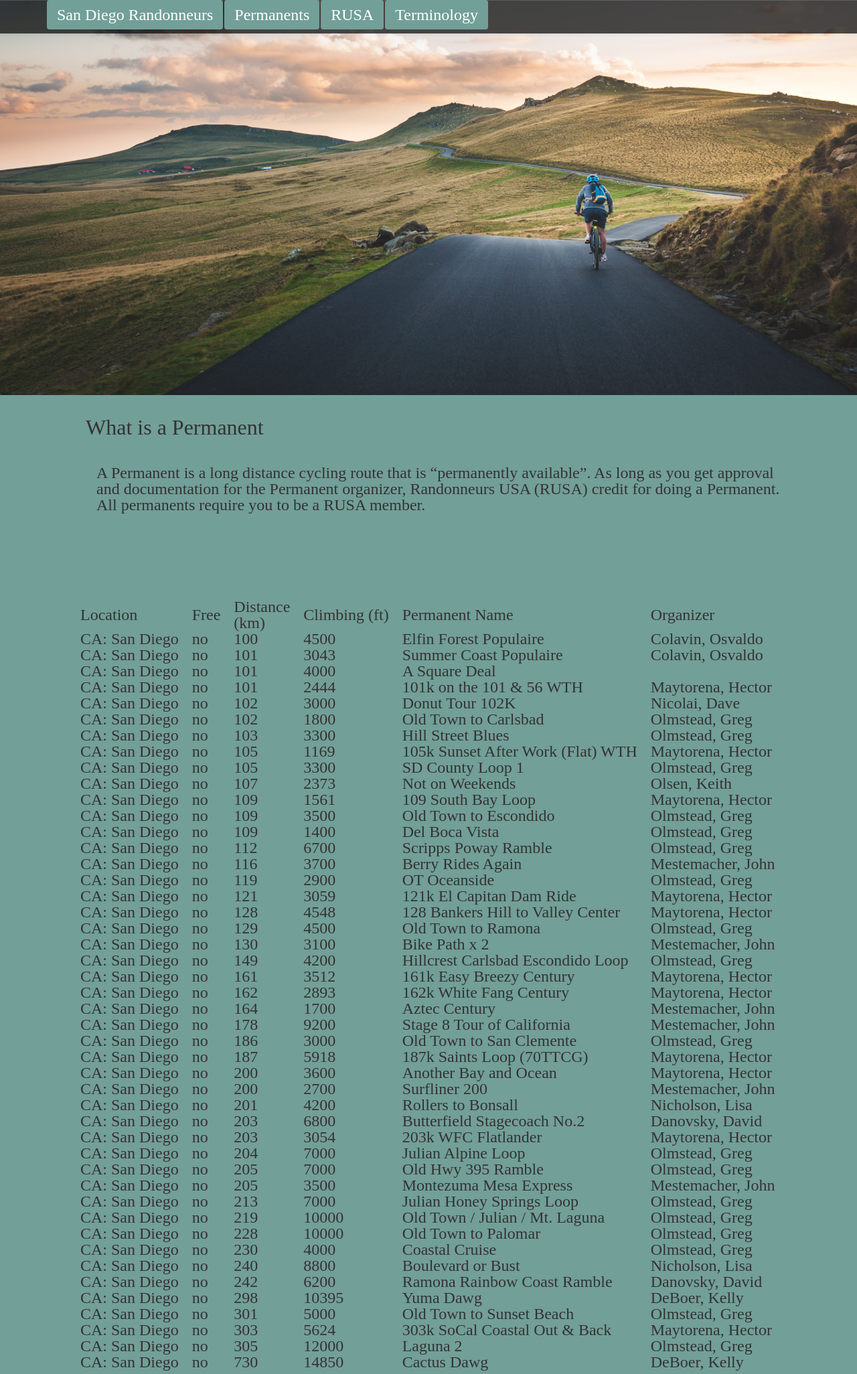
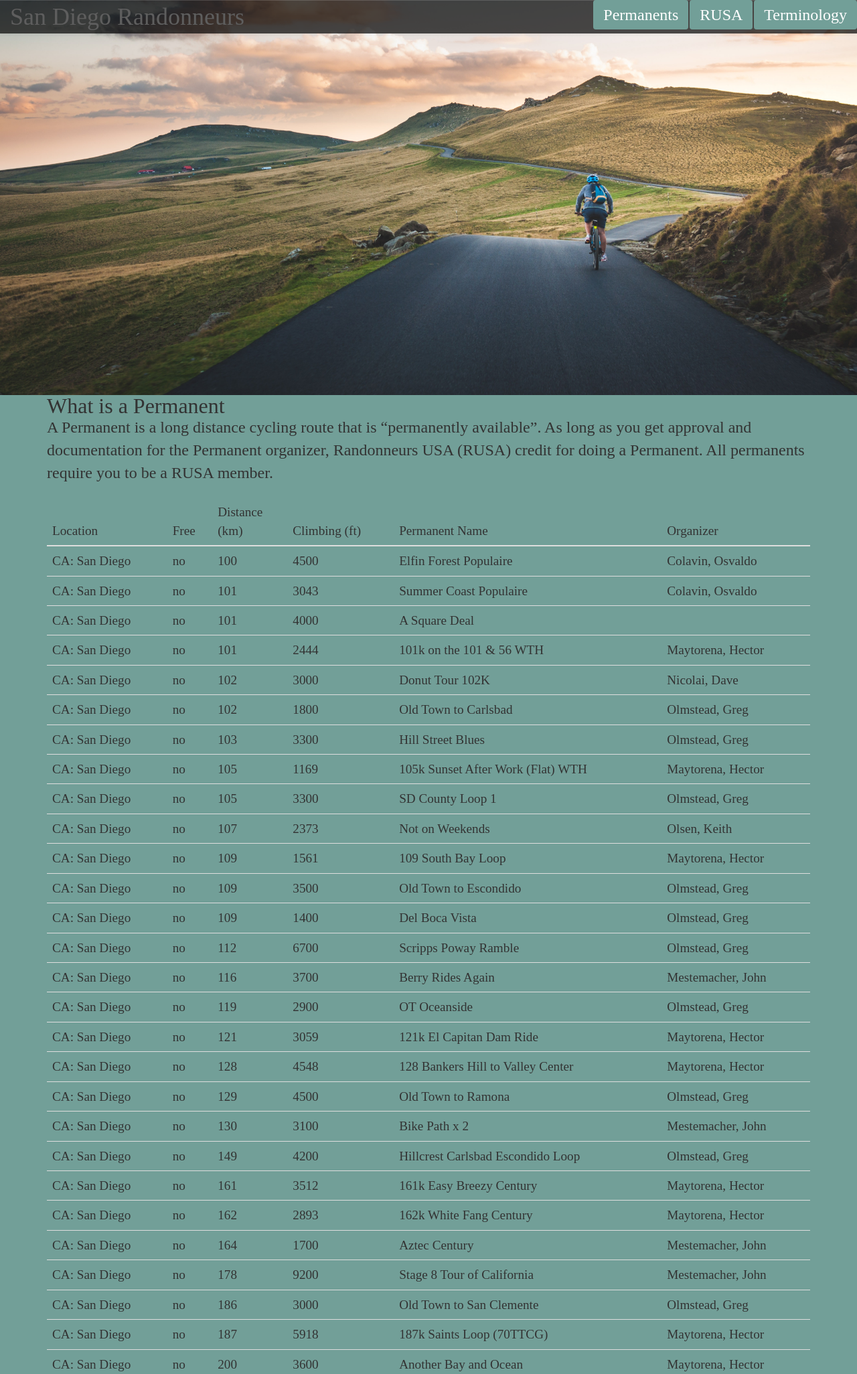
Before and after one commit to C-Powers/sdRando, a Django app: page /permanents in a window 1280 px wide. Shown: the top 2052 px of the page at 67% size. Run offline with Django 3.2, Linux system fonts and the light colour scheme; data comes from the database, SQL or seed files in the repository; some libraries are stand-ins or nearby versions.

Commit message:
added better bootstrap styling. Updated some mobile responsiveness issues.

```diff
--- a/sanDiegoRandos/static/sass/style.scss
+++ b/sanDiegoRandos/static/sass/style.scss
@@ -35,34 +35,16 @@ h1 {
  }
 }
 
-/* //this is old with the new navbar
-.header-links {
-  display: inline;
-  float:right;
-  margin-left: 70vw;
-  padding: 1em 1em 0 1em;
-  position: fixed;
-  z-index: 99;
-  background: rgb(0, 0, 0);
-  background: rgba(0, 0, 0, 0.7);
-  #{$a-tags} {
-    color: rgb(0, 0, 0);
-    font: bold 1.7em/45px Helvetica, Sans-Serif;
-    padding-right: 1.0em;
-    text-decoration: none;
-    color: #f0eceb;
-    font: bold 2.1em/45px Helvetica, Sans-Serif;
-    letter-spacing: -1px;
-  }
-}
-*/
-
-
 /* New navbar styling, utilizing bootstrap3*/
 .navbar {
   background: rgba(0, 0, 0, 0.7);
   border:none;
   font-size: 1.5em;
+  .navbar-brand {
+    color: #729f98;
+    font-size: 1.5em;
+    text-shadow:none;
+  }
   .nav-pills {
     .active a{
       background-color: #729f98;
@@ -75,13 +57,10 @@ h1 {
 
 /* In home.html. Described on the main SDRANDOS webpage*/
 .desc-content {
-  padding: 2em 6em 2em 6em;
   h1 {
     font-size: 2.0em;
-    padding: 0 0 .5em 1em;
   }
   p{
-    margin: 1em 0 2em 2em;
     font-size: 1.5em;
   }
   a{
@@ -92,25 +71,14 @@ h1 {
 
 /* permanents.html*/
 .permanent-info {
-  padding: 2em 6em 2em 6em;
   h1{
     font-size: 2.0em;
-    padding-bottom: .25em;
-    padding: 0 0 .5em 1em;
   }
   p {
-    margin: 1em 0 2em 2em;
     font-size: 1.5em;
   }
 }
 
 table {
-  margin: 2em 0 5em 5em;
-  font-size: 1.5em;
+  font-size: 1.2em;
 }
-th {
-  padding-right: 20px;
-}
-td {
-  padding-right: 20px;
-}
--- a/sanDiegoRandos/static/stylesheets/style.css
+++ b/sanDiegoRandos/static/stylesheets/style.css
@@ -97,93 +97,54 @@ h1 span a, h1 span a:active, h1 span a:hover, h1 span a:visited {
   padding: 10px;
 }
 
-/* //this is old with the new navbar
-.header-links {
-  display: inline;
-  float:right;
-  margin-left: 70vw;
-  padding: 1em 1em 0 1em;
-  position: fixed;
-  z-index: 99;
-  background: rgb(0, 0, 0);
-  background: rgba(0, 0, 0, 0.7);
-  a, a:active, a:hover, a:visited {
-    color: rgb(0, 0, 0);
-    font: bold 1.7em/45px Helvetica, Sans-Serif;
-    padding-right: 1.0em;
-    text-decoration: none;
-    color: #f0eceb;
-    font: bold 2.1em/45px Helvetica, Sans-Serif;
-    letter-spacing: -1px;
-  }
-}
-*/
 /* New navbar styling, utilizing bootstrap3*/
-/* line 62, ../sass/style.scss */
+/* line 39, ../sass/style.scss */
 .navbar {
   background: rgba(0, 0, 0, 0.7);
   border: none;
   font-size: 1.5em;
 }
-/* line 67, ../sass/style.scss */
+/* line 43, ../sass/style.scss */
+.navbar .navbar-brand {
+  color: #729f98;
+  font-size: 1.5em;
+  text-shadow: none;
+}
+/* line 49, ../sass/style.scss */
 .navbar .nav-pills .active a {
   background-color: #729f98;
 }
-/* line 70, ../sass/style.scss */
+/* line 52, ../sass/style.scss */
 .navbar .nav-pills .active a:hover {
   background-color: rgba(0, 0, 0, 0.7);
 }
 
 /* In home.html. Described on the main SDRANDOS webpage*/
-/* line 77, ../sass/style.scss */
-.desc-content {
-  padding: 2em 6em 2em 6em;
-}
-/* line 79, ../sass/style.scss */
+/* line 60, ../sass/style.scss */
 .desc-content h1 {
   font-size: 2.0em;
-  padding: 0 0 .5em 1em;
 }
-/* line 83, ../sass/style.scss */
+/* line 63, ../sass/style.scss */
 .desc-content p {
-  margin: 1em 0 2em 2em;
   font-size: 1.5em;
 }
-/* line 87, ../sass/style.scss */
+/* line 66, ../sass/style.scss */
 .desc-content a {
   text-decoration: none;
   color: #f0eceb;
 }
 
 /* permanents.html*/
-/* line 94, ../sass/style.scss */
-.permanent-info {
-  padding: 2em 6em 2em 6em;
-}
-/* line 96, ../sass/style.scss */
+/* line 74, ../sass/style.scss */
 .permanent-info h1 {
   font-size: 2.0em;
-  padding-bottom: .25em;
-  padding: 0 0 .5em 1em;
 }
-/* line 101, ../sass/style.scss */
+/* line 77, ../sass/style.scss */
 .permanent-info p {
-  margin: 1em 0 2em 2em;
   font-size: 1.5em;
 }
 
-/* line 107, ../sass/style.scss */
+/* line 82, ../sass/style.scss */
 table {
-  margin: 2em 0 5em 5em;
-  font-size: 1.5em;
+  font-size: 1.2em;
 }
-
-/* line 111, ../sass/style.scss */
-th {
-  padding-right: 20px;
-}
-
-/* line 114, ../sass/style.scss */
-td {
-  padding-right: 20px;
-}
--- a/sanDiegoRandos/templates/sanDiegoRandos/base.html
+++ b/sanDiegoRandos/templates/sanDiegoRandos/base.html
@@ -9,6 +9,7 @@
     <![endif]-->
     <link rel="stylesheet" href="//maxcdn.bootstrapcdn.com/bootstrap/3.2.0/css/bootstrap.min.css">
     <link rel="stylesheet" href="//maxcdn.bootstrapcdn.com/bootstrap/3.2.0/css/bootstrap-theme.min.css">
+    <link rel="stylesheet" href="https://maxcdn.bootstrapcdn.com/bootstrap/4.0.0-alpha/css/bootstrap.min.css">
     <link rel="stylesheet" href="{% static 'stylesheets/style.css' %}">
   </head>
 <body>
@@ -28,10 +29,12 @@
 </header>
 
 <nav class="navbar navbar-default navbar-fixed-top">
-  <div class="container">
-    <ul class="nav nav-pills">
-      <li role="presentation" class="active"> <a href="/"> San Diego Randonneurs </a> </li>
-      <li role="presentation" class="active"><a href="/permanents">Permanents</a></li>
+  <div class="container-fluid">
+    <div class="navbar-header">
+       <a class="navbar-brand" href="/">San Diego Randonneurs</a>
+     </div>
+    <ul class="nav nav-pills navbar-right">
+      <li role="presentation" class="active" ><a href="/permanents">Permanents</a></li>
       <li role="presentation" class="active"><a href = "https://rusa.org/"> RUSA </a></li>
       <li role="presentation" class="active"><a href="#"> Terminology </a></li>
     </ul>
@@ -40,7 +43,9 @@
 
   {% block content %}
   {% endblock %}
-
+<script   src="https://code.jquery.com/jquery-3.1.0.slim.js"   integrity="sha256-L6ppAjL6jgtRmfiuigeEE5AwNI2pH/X9IBbPyanJeZw="   crossorigin="anonymous"></script>
+<script src="https://maxcdn.bootstrapcdn.com/bootstrap/4.0.0-alpha/js/bootstrap.min.js"></script>
+<script type="text/javascript" src="https://cdnjs.cloudflare.com/ajax/libs/jquery/3.0.0/jquery.min.js"></script>
 
 </body>
 </html>
--- a/sanDiegoRandos/templates/sanDiegoRandos/permanents.html
+++ b/sanDiegoRandos/templates/sanDiegoRandos/permanents.html
@@ -13,9 +13,9 @@
     '''
     -->
 
-    <div class="permanent-info">
-      <h1> What is a Permanent </h1>
-      <p>
+    <div class="permanent-info container">
+      <h1 class="display-3"> What is a Permanent </h1>
+      <p class="lead">
         A Permanent is a long distance cycling route that is “permanently available”.
         As long as you get approval and documentation for the Permanent organizer,
         Randonneurs USA (RUSA) credit for doing a Permanent.
@@ -23,8 +23,9 @@
       </p>
     </div>
 
-
-  <table>
+  <div class="container">
+    <table class="table table-inverse table-sm">
+      <thead class="thead">
         <tr>
           <th> Location </th>
           <th> Free </th>
@@ -33,6 +34,8 @@
           <th> Permanent Name </th>
           <th> Organizer </th>
         </tr>
+      </thead>
+
       {% for post in posts %}
         <tr>
           <td> {{ post.location }} </td>
@@ -44,4 +47,5 @@
         </tr>
     {% endfor %}
   </table>
+  </div>
   {% endblock %}
```
Also changed, not shown: sanDiegoRandos/templates/sanDiegoRandos/home.html (+4 -4 lines), 1 other file. Lines whose indentation alone changed are shown as unchanged.
